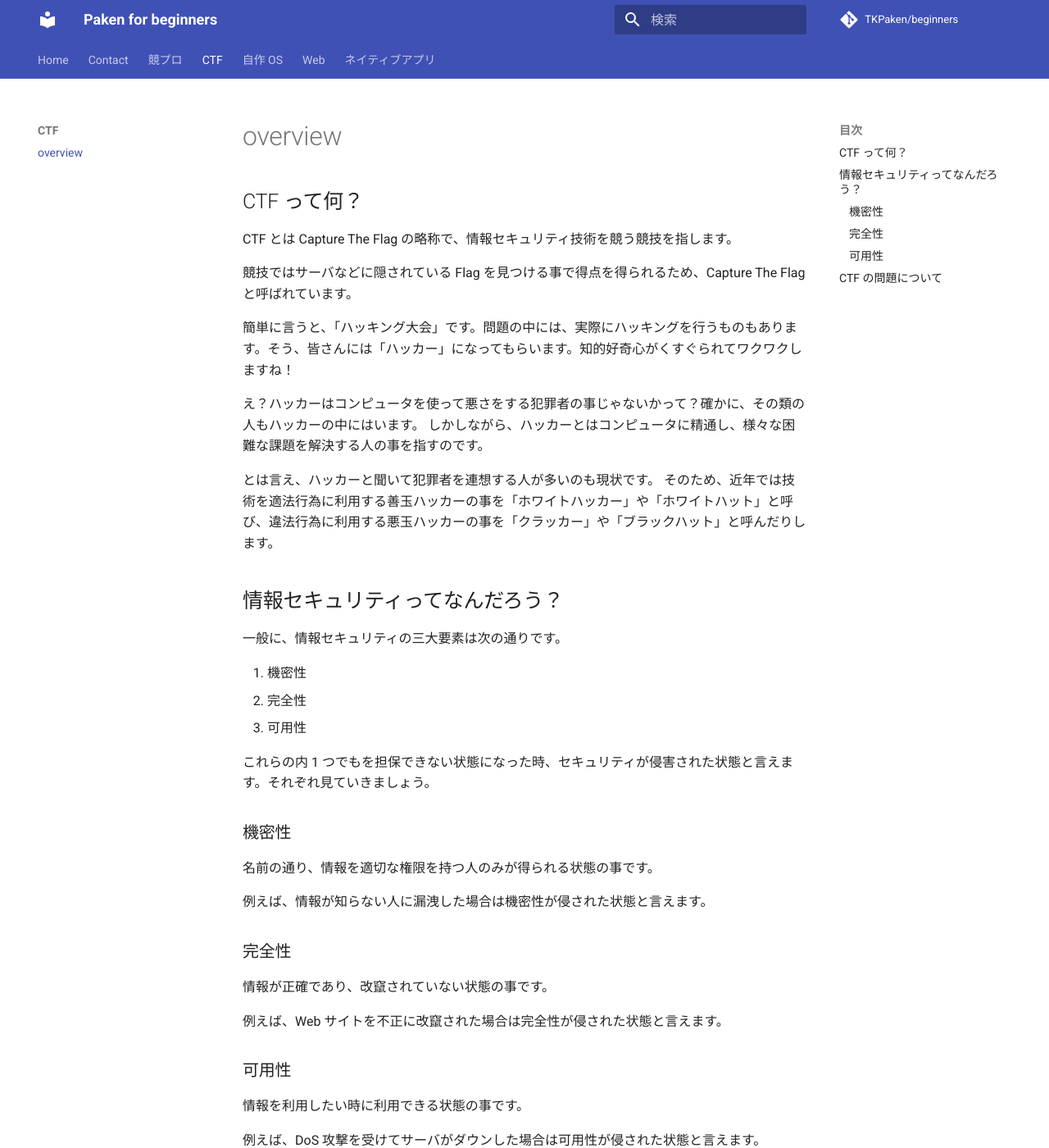
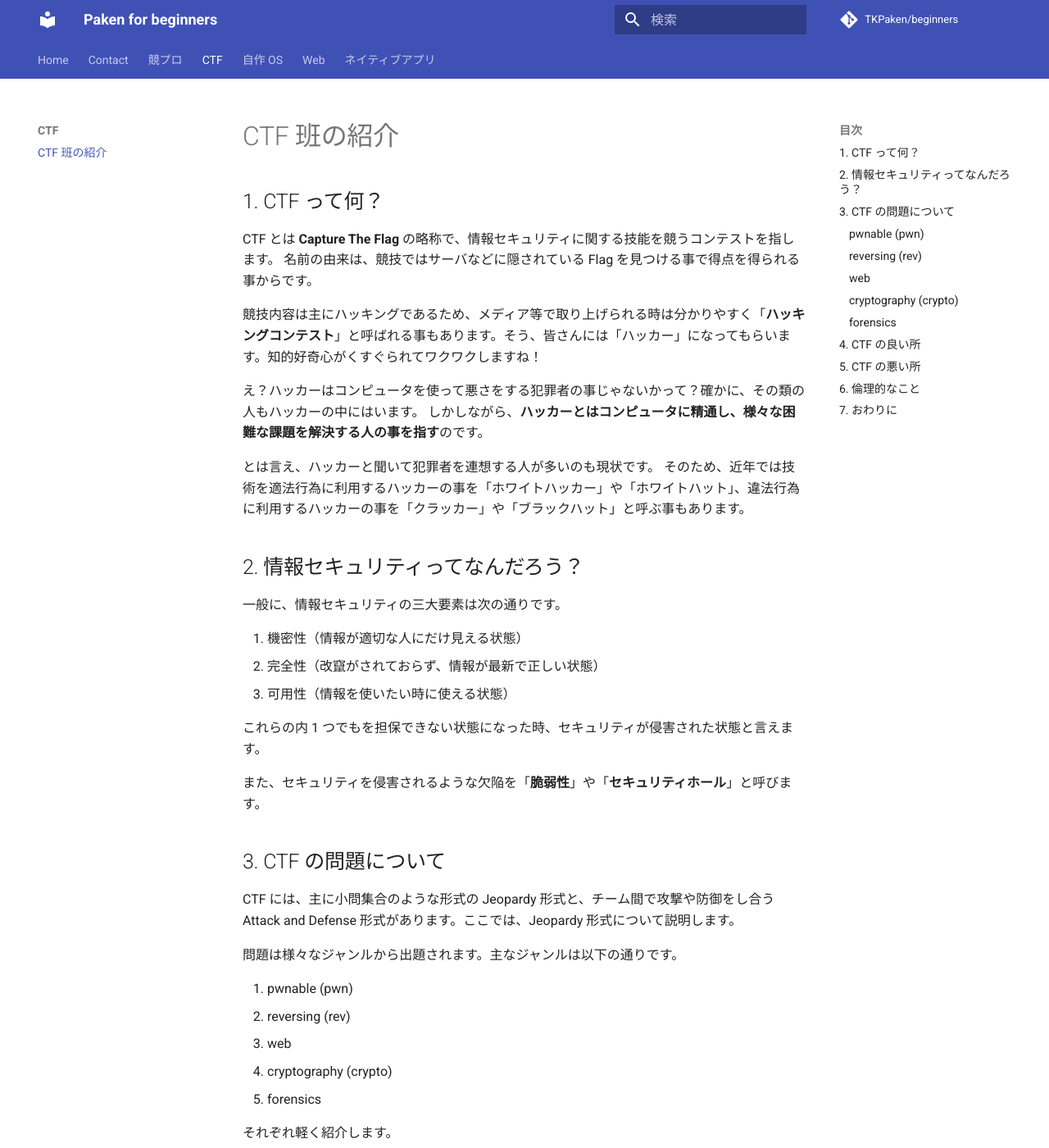
Before and after one commit to TKPaken/beginners, an MkDocs documentation site: the page built from docs/CTF/index.md, in a window 1280 px wide and 1400 px high. Shown: the whole window at 82% size. Built offline with MkDocs 1.6.1 and Material for MkDocs 9.7.7, drawn with Linux system fonts in a browser that asks for light colours; comment, search, counter and statistics services are not loaded; some of the changed text lies outside the part shown.

Commit message:
edited CTF section

```diff
--- a/docs/CTF/index.md
+++ b/docs/CTF/index.md
@@ -1,57 +1,100 @@
-## CTF って何？
+# CTF 班の紹介
 
-CTF とは Capture The Flag の略称で、情報セキュリティ技術を競う競技を指します。
+## 1. CTF って何？
 
-競技ではサーバなどに隠されている Flag を見つける事で得点を得られるため、Capture The Flag と呼ばれています。
+CTF とは **Capture The Flag** の略称で、情報セキュリティに関する技能を競うコンテストを指します。
+名前の由来は、競技ではサーバなどに隠されている Flag を見つける事で得点を得られる事からです。
 
-簡単に言うと、「ハッキング大会」です。問題の中には、実際にハッキングを行うものもあります。そう、皆さんには「ハッカー」になってもらいます。知的好奇心がくすぐられてワクワクしますね！
+競技内容は主にハッキングであるため、メディア等で取り上げられる時は分かりやすく「**ハッキングコンテスト**」と呼ばれる事もあります。そう、皆さんには「ハッカー」になってもらいます。知的好奇心がくすぐられてワクワクしますね！
 
 え？ハッカーはコンピュータを使って悪さをする犯罪者の事じゃないかって？確かに、その類の人もハッカーの中にはいます。
-しかしながら、ハッカーとはコンピュータに精通し、様々な困難な課題を解決する人の事を指すのです。
+しかしながら、**ハッカーとはコンピュータに精通し、様々な困難な課題を解決する人の事を指す**のです。
 
 とは言え、ハッカーと聞いて犯罪者を連想する人が多いのも現状です。
-そのため、近年では技術を適法行為に利用する善玉ハッカーの事を「ホワイトハッカー」や「ホワイトハット」と呼び、違法行為に利用する悪玉ハッカーの事を「クラッカー」や「ブラックハット」と呼んだりします。
+そのため、近年では技術を適法行為に利用するハッカーの事を「ホワイトハッカー」や「ホワイトハット」、違法行為に利用するハッカーの事を「クラッカー」や「ブラックハット」と呼ぶ事もあります。
 
-## 情報セキュリティってなんだろう？
+## 2. 情報セキュリティってなんだろう？
 
 一般に、情報セキュリティの三大要素は次の通りです。
 
-1. 機密性
-2. 完全性
-3. 可用性
+1. 機密性（情報が適切な人にだけ見える状態）
+2. 完全性（改竄がされておらず、情報が最新で正しい状態）
+3. 可用性（情報を使いたい時に使える状態）
 
-これらの内 1 つでもを担保できない状態になった時、セキュリティが侵害された状態と言えます。それぞれ見ていきましょう。
+これらの内 1 つでもを担保できない状態になった時、セキュリティが侵害された状態と言えます。
 
-### 機密性
+また、セキュリティを侵害されるような欠陥を「**脆弱性**」や「**セキュリティホール**」と呼びます。
 
-名前の通り、情報を適切な権限を持つ人のみが得られる状態の事です。
+## 3. CTF の問題について
 
-例えば、情報が知らない人に漏洩した場合は機密性が侵された状態と言えます。
+CTF には、主に小問集合のような形式の Jeopardy 形式と、チーム間で攻撃や防御をし合う Attack and Defense 形式があります。ここでは、Jeopardy 形式について説明します。
 
-### 完全性
-
-情報が正確であり、改竄されていない状態の事です。
-
-例えば、Web サイトを不正に改竄された場合は完全性が侵された状態と言えます。
-
-### 可用性
-
-情報を利用したい時に利用できる状態の事です。
-
-例えば、DoS 攻撃を受けてサーバがダウンした場合は可用性が侵された状態と言えます。
-
-<hr>
-
-以上が情報セキュリティの基本です。CTF でこれらの知識を使う問題はまず出ませんが、セキュリティ競技に関わる人としては知っておいた方が良いでしょう。
-
-## CTF の問題について
-
-CTF には、小問集合のような形式の Jeopardy 形式と、チーム間で攻撃や防御をし合う Attack and Defense 形式があります。ここでは、Jeopardy 形式について説明します。
-
-問題は様々な分野から出題されます。主な分野は以下の通りです。
+問題は様々なジャンルから出題されます。主なジャンルは以下の通りです。
 
 1. pwnable (pwn)
 2. reversing (rev)
 3. web
 4. cryptography (crypto)
 5. forensics
+
+それぞれ軽く紹介します。
+
+### pwnable (pwn)
+
+C/C++ などで作られたプログラムをハッキングし、システムの制御を制圧するジャンルです。花形ジャンルとも呼ばれます。
+
+### reversing (rev)
+
+C/C++ などで作られたバイナリを解析するジャンルです。pwn と違ってソフトウェアへの攻撃はしませんが、その分解析は難しいです。
+
+### web
+
+Web サイトをハッキングするジャンルです。現実世界と同じようなシチュエーションの場合が多く、応用が効きやすいです。
+
+### cryptography (crypto)
+
+暗号を解析するジャンルです。高度な数学の知識が要求されます。
+
+### forensics
+
+画像ファイルやメモリダンプなどの様々な種類のファイルを解析して Flag を見つけるジャンルです。
+
+<hr>
+
+これ以外にも、コンテストによっては Mobile や IoT などが出題される事もあります。
+
+このように、出題範囲は非常に多伎に渡り、全てをこなすには難しいです。そのため、チームを組んで担当を分ける事が多いです。
+
+## 4. CTF の良い所
+
+**ハッキングは楽しい！**
+
+これに尽きます。例えば、pwn で攻撃に成功して「シェル」と呼ばれる様々なコマンドを実行できるソフトウェアを立ち上げられた時の爽快感は筆舌し難いものがあります。
+
+他にも、自分でソフトウェアを開発する時には安全な実装を心掛けるように出来ますし、ソフトウェアの脆弱性を指摘出来る人は大変重宝されるというのも良い所です。
+
+大袈裟な事を言うと、将来的にはサイバーセキュリティの専門家として、世界規模のサイバー犯罪に立ち向かう事が出来るようになるかもしれません。
+
+## 5. CTF の悪い所
+
+**とにかく難しい**です。
+
+脆弱性を見つけて攻撃するハッキングは、仕組みの細かい所まで把握しなければいけません。かなり幅広くかつ深い知識と技術を要求されます。
+
+そのため、まだパソコンに慣れていない新入生には相当難しいです。ここまで読んで頂いた所申し訳ないのですが、**プログラミングの基礎を理解し、パソコンにも慣れてきてから CTF 班に入る事をオススメします**。
+
+恐らく、パソコンに慣れてきてからも何度も挫折する事があるでしょう。が、班内には強い部員が割といますので質問にはとことん付き合ってくれるはずです。諦めずにチャレンジし続ければ楽しいハッキングライフを送れるに違いありません。
+
+## 6. 倫理的なこと
+
+ハッキングが許されているのは、CTF だからです。CTF 以外、つまり実世界で動いているソフトウェアに許可なく攻撃するのは犯罪です。
+
+例えば、脆弱性を悪用してログイン機能をバイパスするのは不正アクセス禁止法に抵触し、3 年以下の懲役又は 100 万円以下の罰金が課せられます。
+
+法令遵守の上でハッキングを楽しむという事を忘れないで下さい。
+
+## 7. おわりに
+
+「ハッキングって楽しそう！」と思ってくれた方、是非 CTF 班に入りましょう！待ってます！！
+
+文責 : 平田 誠治 (0xdef12e)
--- a/mkdocs.yml
+++ b/mkdocs.yml
@@ -72,7 +72,7 @@
   - 競プロ:
     - 競技プログラミング班の紹介: CP/index.md
   - CTF:
-    - overview: CTF/index.md
+    - CTF 班の紹介: CTF/index.md
   - 自作 OS:
     - overview: OS/index.md
   - Web:
```
